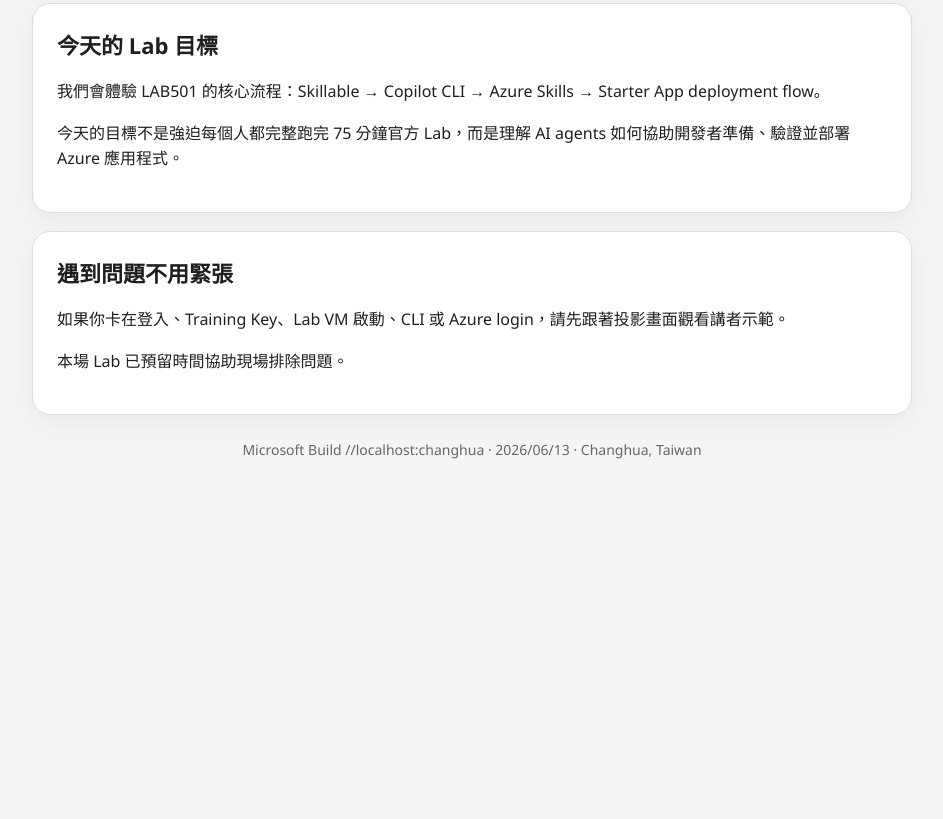
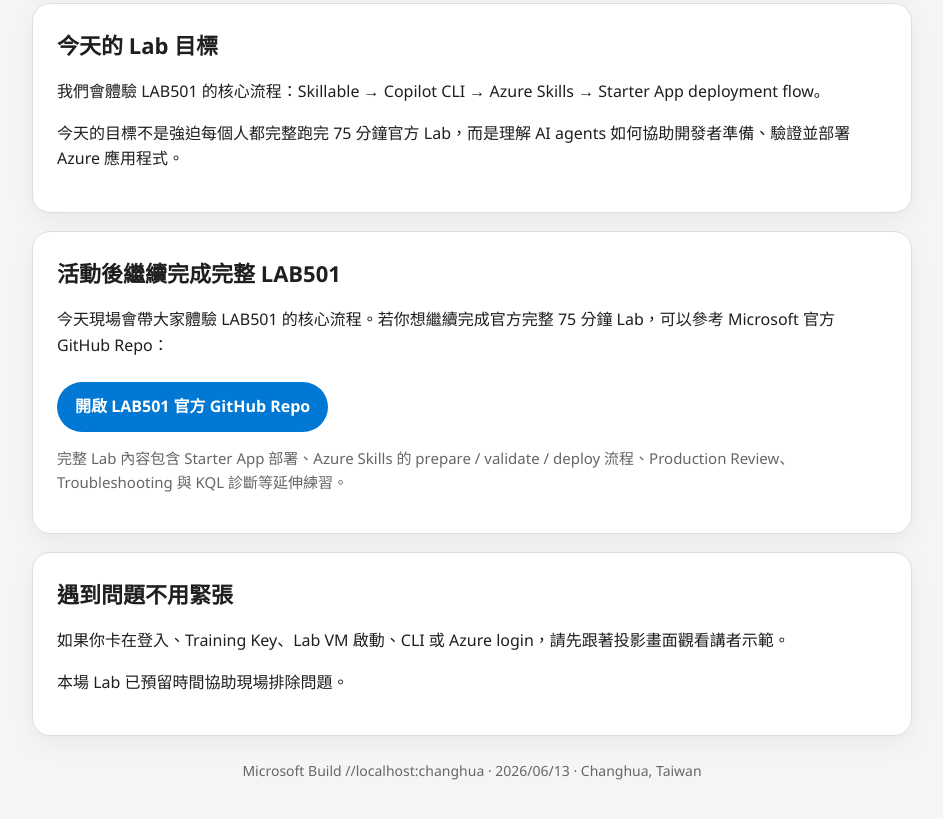
Before and after one commit to jarsing/build-localhost-changhua-20260613, a plain HTML site: page index.html in a window 1280 px wide. Shown: the part 1169-1988 px from the top of the page, without its empty margins (168-1111 px from the left). Before the commit the page ends 1675 px from the top, so only its background shows below. Drawn offline with Linux system fonts and the light colour scheme.

Commit message:
新增「活動後繼續完成完整 LAB501」小節
Added a new section for LAB501 with a link to the official GitHub repository and additional notes.

```diff
--- a/index.html
+++ b/index.html
@@ -269,6 +269,19 @@
     </section>
 
     <section class="card">
+      <h2>活動後繼續完成完整 LAB501</h2>
+      <p>
+        今天現場會帶大家體驗 LAB501 的核心流程。若你想繼續完成官方完整 75 分鐘 Lab，可以參考 Microsoft 官方 GitHub Repo：
+      </p>
+      <a class="button" href="https://github.com/microsoft/Build26-LAB501-from-zero-to-deployed-on-azure-with-ai-agents" target="_blank" rel="noopener noreferrer">
+        開啟 LAB501 官方 GitHub Repo
+      </a>
+      <p class="note">
+        完整 Lab 內容包含 Starter App 部署、Azure Skills 的 prepare / validate / deploy 流程、Production Review、Troubleshooting 與 KQL 診斷等延伸練習。
+      </p>
+    </section>
+
+    <section class="card">
       <h2>遇到問題不用緊張</h2>
       <p>
         如果你卡在登入、Training Key、Lab VM 啟動、CLI 或 Azure login，請先跟著投影畫面觀看講者示範。
```
